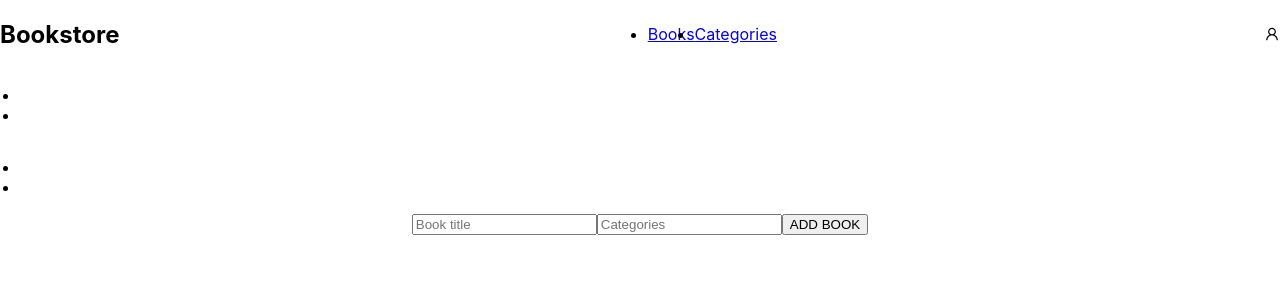
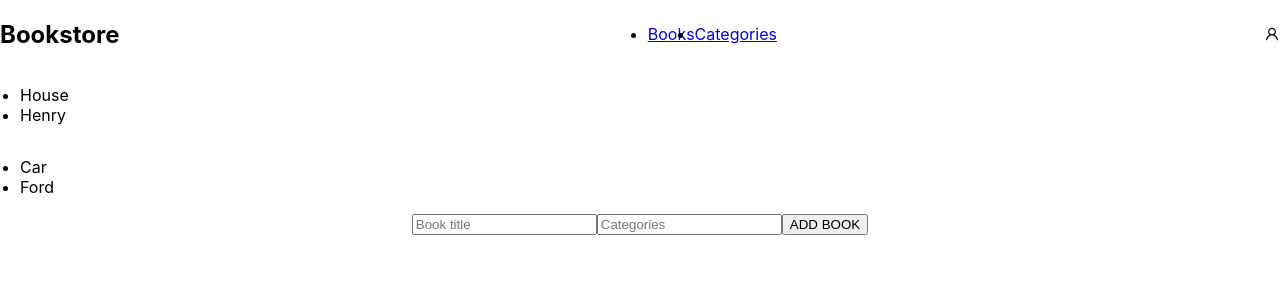
Before and after one commit to Yacoubou-seidou/Bookstore, a React (Create React App) app: page / in a window 1280 px wide. Shown: the top 300 px of the page. Built offline with nearby package versions, Linux system fonts and the light colour scheme.

Commit message:
complete components creation

```diff
--- a/src/components/Book.js
+++ b/src/components/Book.js
@@ -1,7 +1,9 @@
 import React from 'react';
 
-const Book = (props) => {
-  const { title, author } = props;
+// eslint-disable-next-line react/prop-types
+const Book = ({ book }) => {
+  // eslint-disable-next-line react/prop-types
+  const { title, author } = book;
   return (
     <ul className="book">
       <li>{title}</li>
--- a/src/components/ShowBook.js
+++ b/src/components/ShowBook.js
@@ -6,7 +6,7 @@ const ShowBook = () => {
   return (
     <>
 
-      {books.map((element) => <Book props={element} key={element.title} />)}
+      {books.map((element) => <Book book={element} key={element.title} />)}
     </>
   );
 };
```
